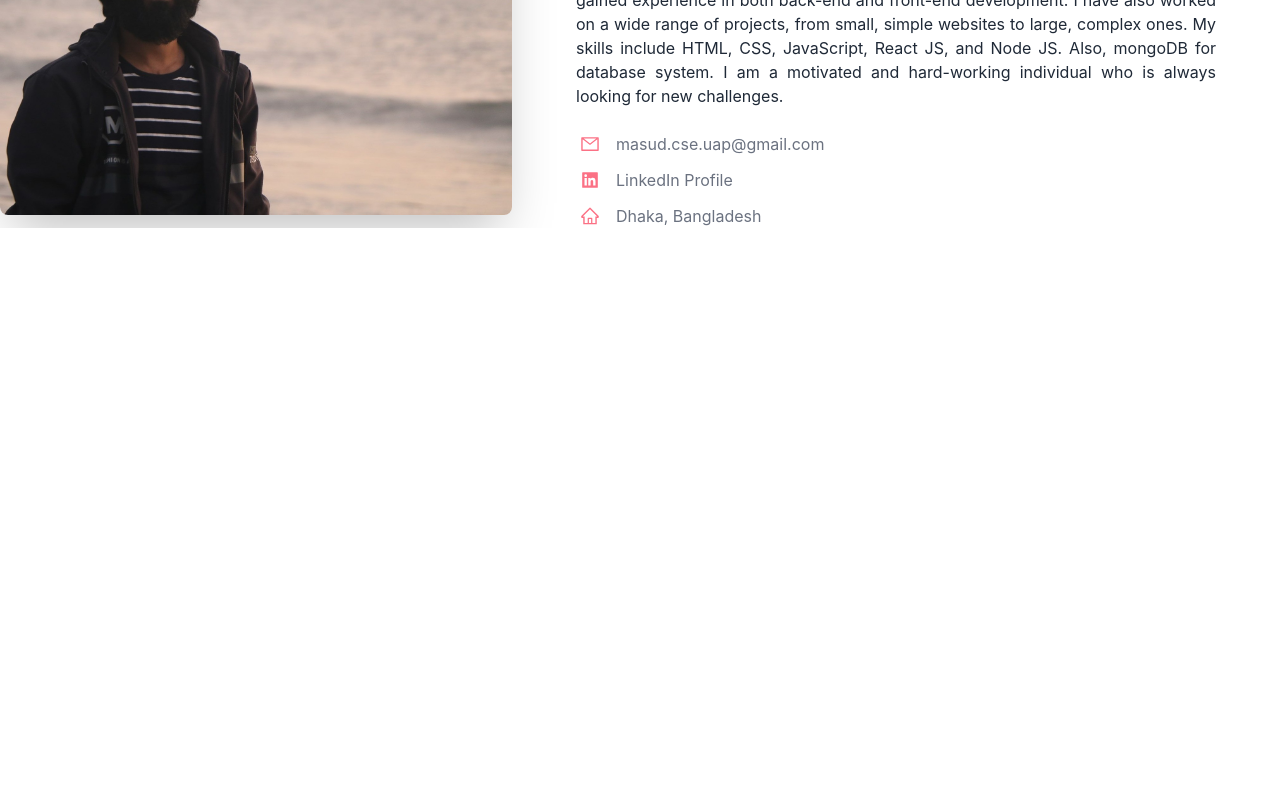
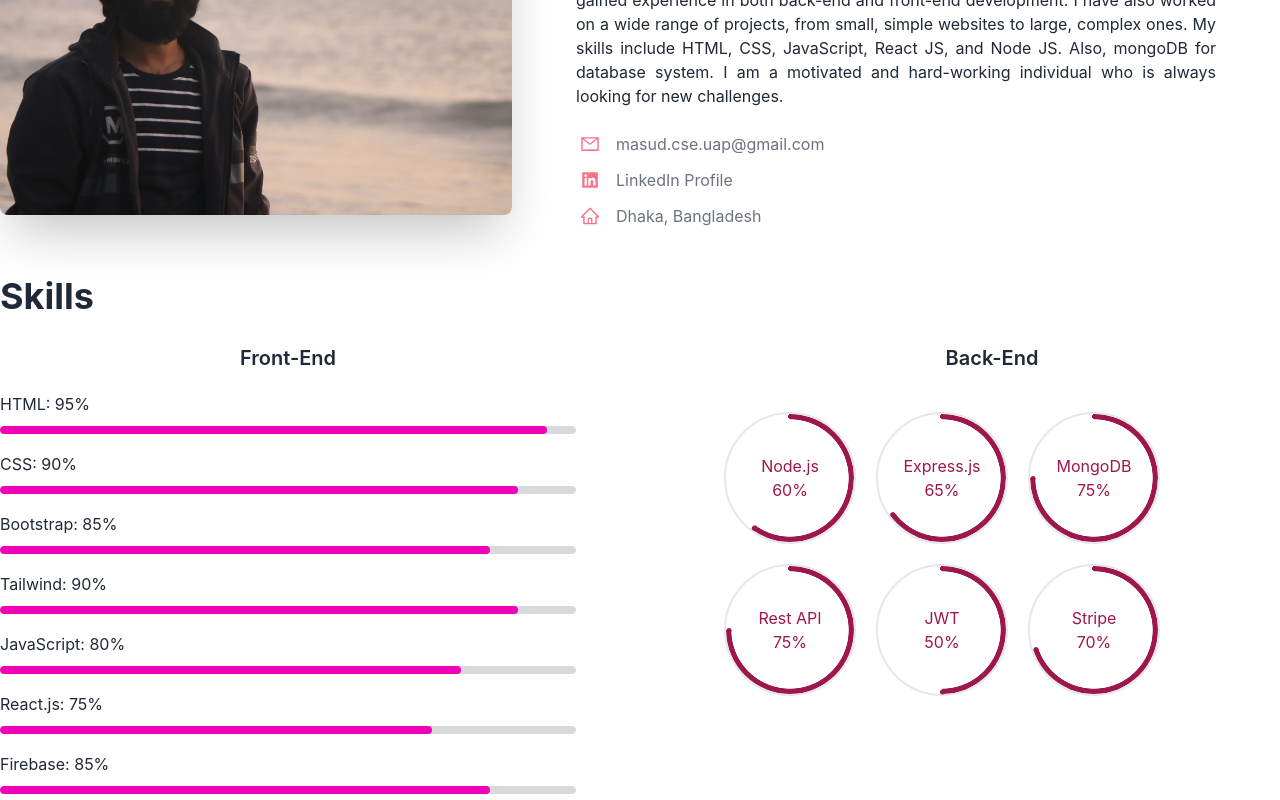
Before and after one commit to Masud-Ahmed35/personal-portfolio, a React (Create React App) app: page / in a window 1280 px wide. Shown: the part 1028-1828 px from the top of the page. Before the commit the page ends 1256 px from the top, so only its background shows below. Built offline with nearby package versions, Linux system fonts and the light colour scheme.

Commit message:
add skills

```diff
--- a/src/Components/Home/Skills/Skills.js
+++ b/src/Components/Home/Skills/Skills.js
@@ -2,8 +2,80 @@ import React from 'react';
 
 const Skills = () => {
     return (
-        <div>
-
+        <div className='mt-12'>
+            <h1 className='mb-7 font-bold text-4xl'>Skills</h1>
+            <div className='lg:flex justify-between'>
+                <div className='lg:w-[45%]'>
+                    <p className='mb-5 font-semibold text-xl text-center'>Front-End</p>
+                    <div>
+                        <p>HTML: 95%</p>
+                        <progress className="progress h-2 progress-secondary" value="95" max="100"></progress>
+                    </div>
+                    <div className='mt-3'>
+                        <p>CSS: 90%</p>
+                        <progress className="progress h-2 progress-secondary" value="90" max="100"></progress>
+                    </div>
+                    <div className='mt-3'>
+                        <p>Bootstrap: 85%</p>
+                        <progress className="progress h-2 progress-secondary" value="85" max="100"></progress>
+                    </div>
+                    <div className='mt-3'>
+                        <p>Tailwind: 90%</p>
+                        <progress className="progress h-2 progress-secondary" value="90" max="100"></progress>
+                    </div>
+                    <div className='mt-3'>
+                        <p>JavaScript: 80%</p>
+                        <progress className="progress h-2 progress-secondary" value="80" max="100"></progress>
+                    </div>
+                    <div className='mt-3'>
+                        <p>React.js: 75%</p>
+                        <progress className="progress h-2 progress-secondary" value="75" max="100"></progress>
+                    </div>
+                    <div className='mt-3'>
+                        <p>Firebase: 85%</p>
+                        <progress className="progress h-2 progress-secondary" value="85" max="100"></progress>
+                    </div>
+                </div>
+                <div className='lg:w-[45%]'>
+                    <p className='mb-5 font-semibold text-xl text-center'>Back-End</p>
+                    <div className="radial-progress text-pink-800 border-2 ml-5 mt-5" style={{ "--value": "60", "--size": "8rem", "--thickness": "5px" }}>
+                        <div className='text-center'>
+                            <p>Node.js</p>
+                            <p>60%</p>
+                        </div>
+                    </div>
+                    <div className="radial-progress text-pink-800 border-2 ml-5 mt-5" style={{ "--value": "65", "--size": "8rem", "--thickness": "5px" }}>
+                        <div className='text-center'>
+                            <p>Express.js</p>
+                            <p>65%</p>
+                        </div>
+                    </div>
+                    <div className="radial-progress text-pink-800 border-2 ml-5 mt-5" style={{ "--value": "75", "--size": "8rem", "--thickness": "5px" }}>
+                        <div className='text-center'>
+                            <p>MongoDB</p>
+                            <p>75%</p>
+                        </div>
+                    </div>
+                    <div className="radial-progress text-pink-800 border-2 ml-5 mt-5" style={{ "--value": "75", "--size": "8rem", "--thickness": "5px" }}>
+                        <div className='text-center'>
+                            <p>Rest API</p>
+                            <p>75%</p>
+                        </div>
+                    </div>
+                    <div className="radial-progress text-pink-800 border-2 ml-5 mt-5" style={{ "--value": "50", "--size": "8rem", "--thickness": "5px" }}>
+                        <div className='text-center'>
+                            <p>JWT</p>
+                            <p>50%</p>
+                        </div>
+                    </div>
+                    <div className="radial-progress text-pink-800 border-2 ml-5 mt-5" style={{ "--value": "70", "--size": "8rem", "--thickness": "5px" }}>
+                        <div className='text-center'>
+                            <p>Stripe</p>
+                            <p>70%</p>
+                        </div>
+                    </div>
+                </div>
+            </div>
         </div>
     );
 };
```
